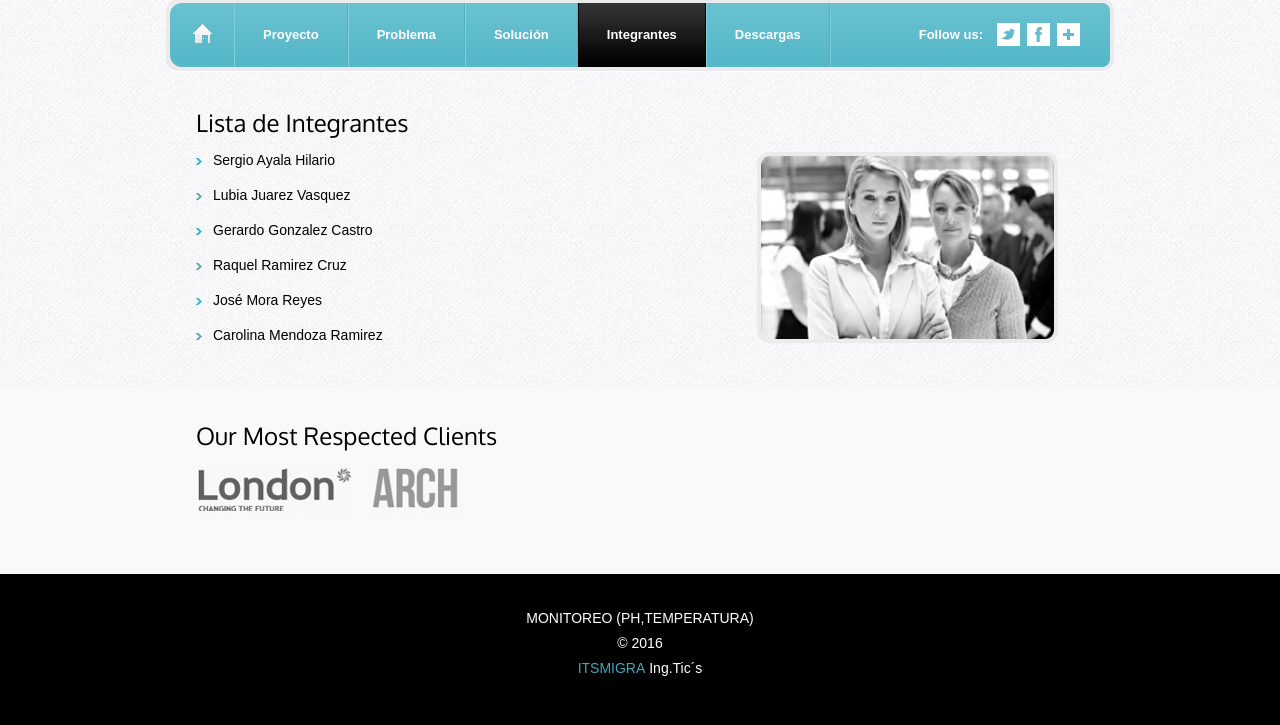
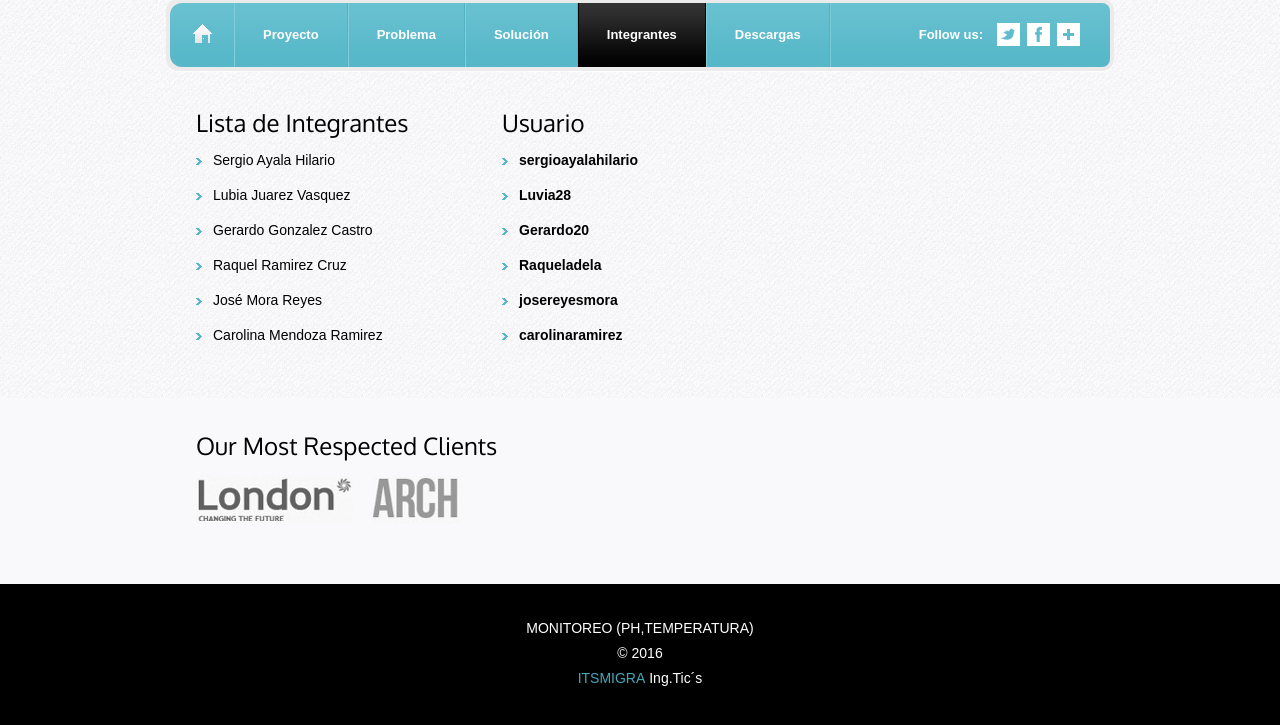
Before and after one commit to invernadero/automatizacion, a plain HTML site: page integrantes.html in a window 1280 px wide. Shown: the part 131-856 px from the top of the page. Drawn offline with Linux system fonts and the light colour scheme; a web font is replaced by a local one.

Commit message:
se modifico integrantes

```diff
--- a/integrantes.html
+++ b/integrantes.html
@@ -65,20 +65,36 @@
           <div class="grid_12">
             <div class="wrap pad-3">
               <div class="block-5">
-                    <h3>Lista de Integrantes </h3>
+                <h3 align="left">Lista de Integrantes </h3>
                 <ul class="list-1">
                   <li><a href="#" class="Estilo1">Sergio Ayala Hilario </a></li>
-                        <li><a href="#">Lubia Juarez Vasquez </a></li>
+                  <li><a href="#">Lubia Juarez Vasquez</a></li>
                   <li><a href="#">Gerardo Gonzalez Castro </a></li>
                   <li><a href="#">Raquel Ramirez Cruz </a></li>
                   <li><a href="#">José Mora Reyes </a></li>
                   <li><a href="#">Carolina Mendoza Ramirez</a></li>
                 </ul>
               </div>
-                <div class="block-6">
-                    <h3 class="p6">&nbsp;</h3>
-                    <div class="wrap">
-               	  <img src="images/page5-img1.jpg" alt="" width="293" height="183" class="img-border img-indent-2"><a href="#" class=""></a> </div>
+<div class="block-5">
+  <h3 align="left">Usuario </h3>
+  <div align="left">
+    <ul class="list-1">
+      <li>
+        <a href="#" class="Estilo1"></a><strong>sergioayalahilario</strong></li>
+      <li>
+        <a href="#"><strong> Luvia28 </strong></a></li>
+      <li>
+        <a href="#"></a><strong>Gerardo20</strong></li>
+      <li>
+        <a href="#"></a><strong>Raqueladela</strong></li>
+      <li>
+        <a href="#"></a><strong>josereyesmora</strong></li>
+      <li>
+        <a href="#"></a><strong>carolinaramirez</strong></li>
+    </ul>
+  </div>
+  <ul class="list-1"><li></li>
+  </ul>
 </div>
 </div>
           </div>
```
Lines whose indentation alone changed are shown as unchanged.
